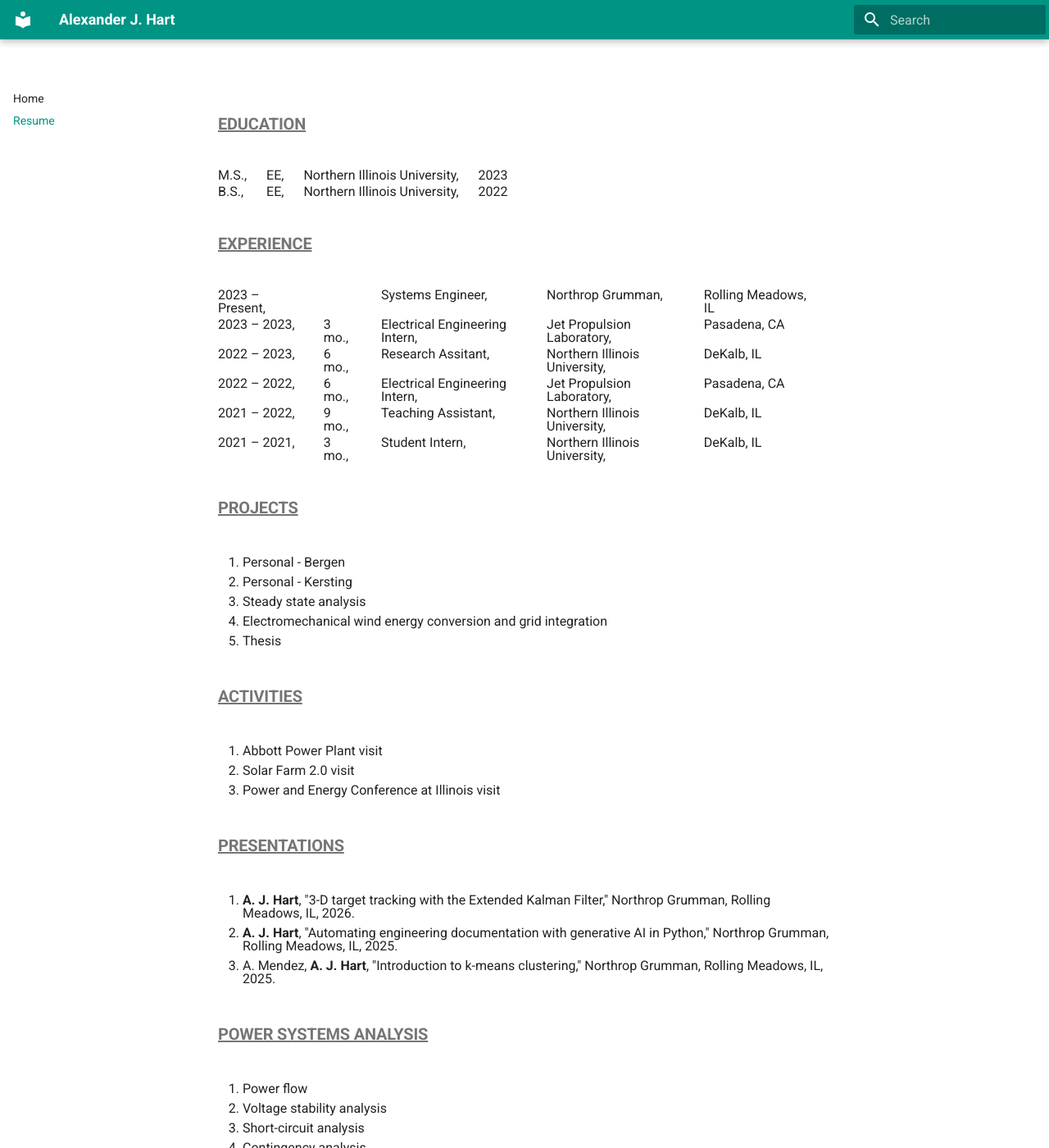
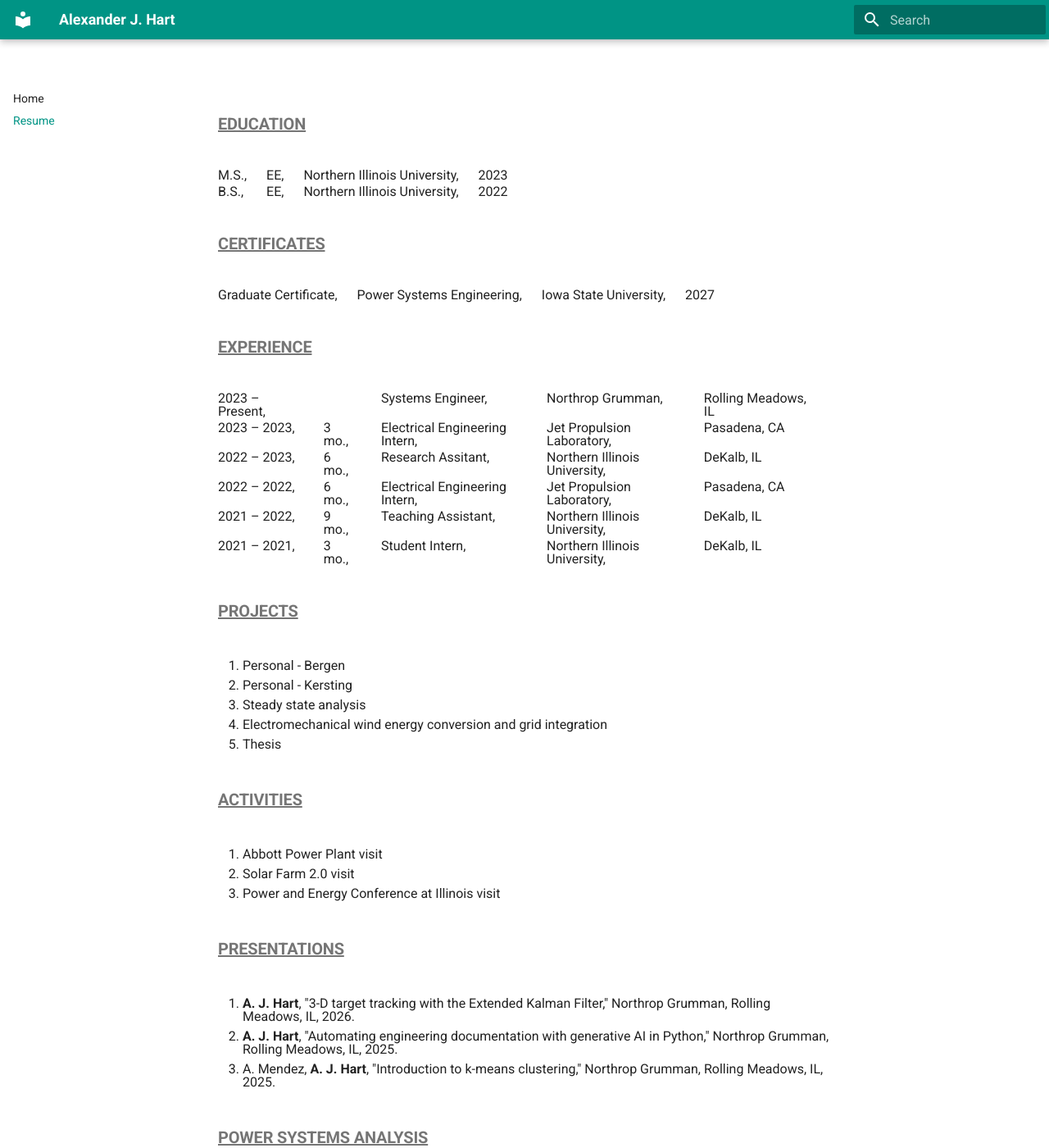
Before and after one commit to ajhart5/portfolio, an MkDocs documentation site: the page built from docs/resume.md, in a window 1280 px wide and 1400 px high. Shown: the whole window at 82% size. Built offline with MkDocs 1.6.1 and Material for MkDocs 9.7.7, drawn with Linux system fonts in a browser that asks for light colours.

Commit message:
Certificate

```diff
--- a/docs/css/extra.css
+++ b/docs/css/extra.css
@@ -55,6 +55,21 @@
     padding: 0.1rem 1.2rem 0.1rem 0;
 }
 
+/* ============================================================
+   Certificates table
+   ============================================================ */
+
+.md-typeset table.certificates-table {
+    width: auto;
+    display: table;
+    border: none;
+}
+
+.md-typeset table.certificates-table td {
+    border: none;
+    padding: 0.1rem 1.2rem 0.1rem 0;
+}
+
 
 /* ============================================================
    Experience table
--- a/docs/resume.md
+++ b/docs/resume.md
@@ -14,6 +14,18 @@
 <td>2022</td>
 </tr>
 </table>
+
+# Certificates
+
+<table class="certificates-table">
+<tr>
+<td>Graduate Certificate,</td>
+<td>Power Systems Engineering,</td>
+<td>Iowa State University,</td>
+<td>2027</td>
+</tr>
+</table>
+
 
 # Experience
 
```
